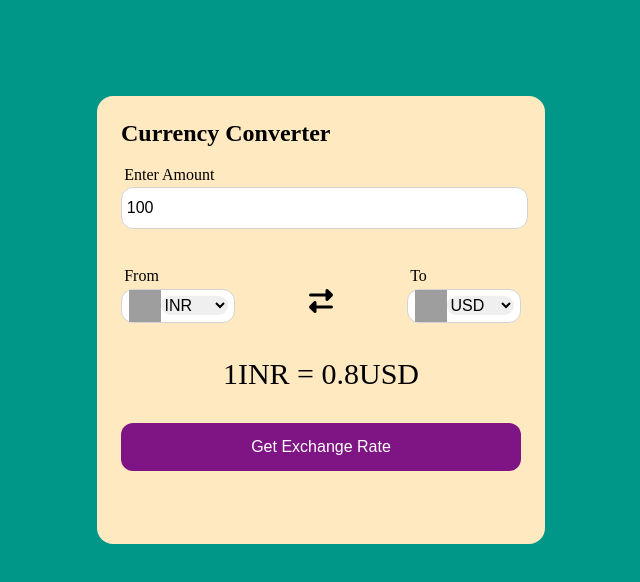
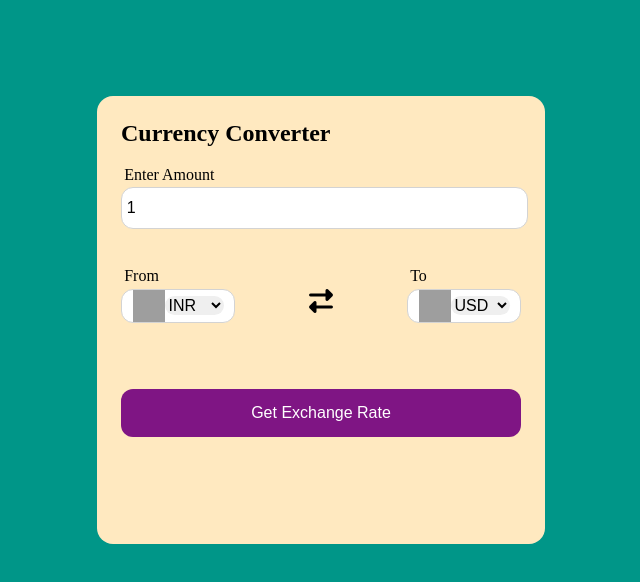
Before and after one commit to Krish-35/Projects, a plain HTML site: page PRACTISE_ROJECT/Currency_converter/home.html in a window 1280 px wide. Shown: the whole page, without its empty margins (319-959 px from the left). Drawn offline with Linux system fonts and the light colour scheme; no server answers; grey boxes are pictures that could not be loaded.

Commit message:
completed currency converter project

```diff
--- a/PRACTISE_ROJECT/Currency_converter/codes.js
+++ b/PRACTISE_ROJECT/Currency_converter/codes.js
@@ -1,125 +1,125 @@
 const countryList = {
-  "AFG": "AF",
-  "ALB": "AL",
-  "ALG": "DZ",
-  "AND": "AD",
-  "ANG": "AO",
-  "ARG": "AR",
-  "ARM": "AM",
-  "AUS": "AU",
-  "AUT": "AT",
-  "AZE": "AZ",
-  "BAH": "BS",
-  "BHR": "BH",
-  "BAN": "BD",
-  "BLR": "BY",
-  "BEL": "BE",
-  "BHU": "BT",
-  "BOL": "BO",
-  "BIH": "BA",
-  "BRA": "BR",
-  "BUL": "BG",
-  "CAM": "KH",
-  "CMR": "CM",
-  "CAN": "CA",
-  "CHI": "CL",
-  "CHN": "CN",
-  "COL": "CO",
-  "CRI": "CR",
-  "CRO": "HR",
-  "CUB": "CU",
-  "CYP": "CY",
-  "CZE": "CZ",
-  "DEN": "DK",
-  "DOM": "DO",
-  "ECU": "EC",
-  "EGY": "EG",
-  "EST": "EE",
-  "ETH": "ET",
-  "FIN": "FI",
-  "FRA": "FR",
-  "GEO": "GE",
-  "GER": "DE",
-  "GRE": "GR",
-  "GRL": "GL",
-  "GUA": "GT",
-  "HAI": "HT",
-  "HON": "HN",
-  "HKG": "HK",
-  "HUN": "HU",
-  "ICE": "IS",
-  "IND": "IN",
-  "IDO": "ID",
-  "IRN": "IR",
-  "IRQ": "IQ",
-  "IRE": "IE",
-  "ISR": "IL",
-  "ITA": "IT",
-  "JAM": "JM",
-  "JPN": "JP",
-  "JOR": "JO",
-  "KAZ": "KZ",
-  "KEN": "KE",
-  "KUW": "KW",
-  "KGZ": "KG",
-  "LAO": "LA",
-  "LAT": "LV",
-  "LEB": "LB",
-  "LIB": "LY",
-  "LIT": "LT",
-  "LUX": "LU",
-  "MAL": "MY",
-  "MDV": "MV",
-  "MEX": "MX",
-  "MOL": "MD",
-  "MON": "MC",
-  "MNG": "MN",
-  "MOR": "MA",
-  "NEP": "NP",
-  "NLD": "NL",
-  "NZL": "NZ",
-  "NGA": "NG",
-  "PRK": "KP",
-  "NOR": "NO",
-  "OMA": "OM",
-  "PAK": "PK",
-  "PAN": "PA",
-  "PAR": "PY",
-  "PER": "PE",
-  "PHI": "PH",
-  "POL": "PL",
-  "POR": "PT",
-  "QAT": "QA",
-  "ROM": "RO",
-  "RUS": "RU",
-  "KSA": "SA",
-  "SRB": "RS",
-  "SGP": "SG",
-  "SVK": "SK",
-  "SLO": "SI",
-  "RSA": "ZA",
-  "KOR": "KR",
-  "ESP": "ES",
-  "LKA": "LK",
-  "SWE": "SE",
-  "SWI": "CH",
-  "SYR": "SY",
-  "TWN": "TW",
-  "TAJ": "TJ",
-  "TAN": "TZ",
-  "THA": "TH",
-  "TUN": "TN",
-  "TUR": "TR",
-  "TKM": "TM",
-  "UKR": "UA",
-  "UAE": "AE",
-  "UK": "GB",
-  "USA": "US",
-  "URU": "UY",
-  "UZB": "UZ",
-  "VEN": "VE",
-  "VNM": "VN",
-  "YEM": "YE",
-  "ZAM": "ZM",
-  "ZIM": "ZW"
+  "AFN": "AF",
+  "ALL": "AL",
+  "DZD": "DZ",
+  "EUR": "AD", // Andorra
+  "AOA": "AO",
+  "ARS": "AR",
+  "AMD": "AM",
+  "AUD": "AU",
+  "EUR": "AT", // Austria
+  "AZN": "AZ",
+  "BSD": "BS",
+  "BHD": "BH",
+  "BDT": "BD",
+  "BYN": "BY",
+  "EUR": "BE", // Belgium
+  "BTN": "BT",
+  "BOB": "BO",
+  "BAM": "BA",
+  "BRL": "BR",
+  "BGN": "BG",
+  "KHR": "KH",
+  "XAF": "CM",
+  "CAD": "CA",
+  "CLP": "CL",
+  "CNY": "CN",
+  "COP": "CO",
+  "CRC": "CR",
+  "HRK": "HR",
+  "CUP": "CU",
+  "EUR": "CY", // Cyprus
+  "CZK": "CZ",
+  "DKK": "DK",
+  "DOP": "DO",
+  "USD": "EC", // Ecuador
+  "EGP": "EG",
+  "EUR": "EE", // Estonia
+  "ETB": "ET",
+  "EUR": "FI", // Finland
+  "EUR": "FR", // France
+  "GEL": "GE",
+  "EUR": "DE", // Germany
+  "EUR": "GR", // Greece
+  "DKK": "GL", // Greenland
+  "GTQ": "GT",
+  "HTG": "HT",
+  "HNL": "HN",
+  "HKD": "HK",
+  "HUF": "HU",
+  "ISK": "IS",
+  "INR": "IN",
+  "IDR": "ID",
+  "IRR": "IR",
+  "IQD": "IQ",
+  "EUR": "IE", // Ireland
+  "ILS": "IL",
+  "EUR": "IT", // Italy
+  "JMD": "JM",
+  "JPY": "JP",
+  "JOD": "JO",
+  "KZT": "KZ",
+  "KES": "KE",
+  "KWD": "KW",
+  "KGS": "KG",
+  "LAK": "LA",
+  "EUR": "LV", // Latvia
+  "LBP": "LB",
+  "LYD": "LY",
+  "EUR": "LT", // Lithuania
+  "EUR": "LU", // Luxembourg
+  "MYR": "MY",
+  "MVR": "MV",
+  "MXN": "MX",
+  "MDL": "MD",
+  "EUR": "MC", // Monaco
+  "MNT": "MN",
+  "MAD": "MA",
+  "NPR": "NP",
+  "EUR": "NL", // Netherlands
+  "NZD": "NZ",
+  "NGN": "NG",
+  "KPW": "KP",
+  "NOK": "NO",
+  "OMR": "OM",
+  "PKR": "PK",
+  "PAB": "PA",
+  "PYG": "PY",
+  "PEN": "PE",
+  "PHP": "PH",
+  "PLN": "PL",
+  "EUR": "PT", // Portugal
+  "QAR": "QA",
+  "RON": "RO",
+  "RUB": "RU",
+  "SAR": "SA",
+  "RSD": "RS",
+  "SGD": "SG",
+  "EUR": "SK", // Slovakia
+  "EUR": "SI", // Slovenia
+  "ZAR": "ZA",
+  "KRW": "KR",
+  "EUR": "ES", // Spain
+  "LKR": "LK",
+  "SEK": "SE",
+  "CHF": "CH",
+  "SYP": "SY",
+  "TWD": "TW",
+  "TJS": "TJ",
+  "TZS": "TZ",
+  "THB": "TH",
+  "TND": "TN",
+  "TRY": "TR",
+  "TMT": "TM",
+  "UAH": "UA",
+  "AED": "AE",
+  "GBP": "GB",
+  "USD": "US",
+  "UYU": "UY",
+  "UZS": "UZ",
+  "VEF": "VE",
+  "VND": "VN",
+  "YER": "YE",
+  "ZMW": "ZM",
+  "ZWL": "ZW"
 };
--- a/PRACTISE_ROJECT/Currency_converter/home.html
+++ b/PRACTISE_ROJECT/Currency_converter/home.html
@@ -14,36 +14,26 @@
         <form>
             <div class="amount">
                 <p>Enter Amount</p>
-                <input type="text" value="100">
+                <input type="text" value="1">
             </div>
             <div class="drop">
                 <div class="from">
                     <p>From</p>
                     <div class="select-box">
                         <img src="https://flagsapi.com/IN/flat/64.png">
-                        <select name="from" id="">
-                            <option value="INR">INR</option>
-                            <option value="USD">USD</option>
-                            <option value="EURO">EURO</option>
-                            <option value="AUD">AUD</option>
-                        </select>
+                        <select name="from" id=""></select>
                     </div>
                 </div>
-                <i class="fa-solid fa-right-left"></i>
+                <i id="swap-icon" class="fa-solid fa-right-left"></i>
                 <div class="to">
                     <p>To</p>
                     <div class="select-box">
                         <img src="https://flagsapi.com/US/flat/64.png">
-                        <select name="to" id="">
-                            <option value="USD">USD</option>
-                            <option value="INR">INR</option>
-                            <option value="EURO">EURO</option>
-                            <option value="AUD">AUD</option>
-                        </select>
+                        <select name="to" id=""></select>
                     </div>
                 </div>
             </div>
-            <div class="msg">1INR = 0.8USD</div>
+            <div class="msg"></div>
             <button>Get Exchange Rate</button>
         </form>
     </div>
--- a/PRACTISE_ROJECT/Currency_converter/script.js
+++ b/PRACTISE_ROJECT/Currency_converter/script.js
@@ -0,0 +1,79 @@
+const BaseUrl = "https://cdn.jsdelivr.net/npm/@fawazahmed0/currency-api@latest/v1/currencies";
+
+const dropdown = document.querySelectorAll(".drop select");
+const btn = document.querySelector("form button")
+const fromCurr = document.querySelector(".from select");
+const toCurr = document.querySelector(".to select");
+const msg = document.querySelector(".msg");
+const swap = document.querySelector("#swap-icon");
+
+
+
+for(let select of dropdown){
+    for(currCode in countryList){
+        let newOption = document.createElement("option");
+        newOption.innerText = currCode;
+        newOption.value = currCode;
+
+        if(select.name === "from" && currCode === "INR"){
+            newOption.selected = "selected";
+        }else if(select.name === "to" && currCode === "USD"){
+            newOption.selected = "selected";
+        }
+        select.append(newOption);
+    }
+
+    select.addEventListener("change" ,(evt)=>{
+        updateFlag(evt.target);
+    });
+}
+
+swap.addEventListener("click", () => {
+    let temp = fromCurr.value;
+    fromCurr.value = toCurr.value;
+    toCurr.value = temp;
+
+    // update flags for both after swapping
+    updateFlag(fromCurr);
+    updateFlag(toCurr);
+});
+
+const updateExchangeRate = async () =>{
+    let amount = document.querySelector(".amount input");
+    let amtValue = Number(amount.value);
+    console.log(amtValue);
+    if(amtValue === "" || amtValue < 1){
+        amtValue = 1;
+        amount.value = "1";
+    }
+    //console.log(fromCurr.value,toCurr.value);
+    const URL = `${BaseUrl}/${fromCurr.value.toLowerCase()}.json`;
+    let response = await fetch(URL);
+    let data = await response.json();
+    let from = fromCurr.value.toLowerCase();
+    let to = toCurr.value.toLowerCase();
+    let excRate = data[from][to];
+    let finalAmount = parseFloat((amtValue * excRate).toFixed(4));
+    //console.log(`${amtValue} ${fromCurr.value} = ${finalAmount} ${toCurr.value}`);
+    msg.innerText = `${amtValue} ${fromCurr.value} = ${finalAmount} ${toCurr.value}`;
+}
+
+const updateFlag =(element)=>{
+    let currCode = element.value;
+    let countryCode = countryList[currCode];
+    let newSrc = `https://flagsapi.com/${countryCode}/flat/64.png`;
+    let img = element.parentElement.querySelector("img");
+    img.src = newSrc;
+}
+
+
+btn.addEventListener("click",async (evt)=>{
+    evt.preventDefault();
+    updateExchangeRate();
+
+});
+
+
+window.addEventListener("load", () => {
+    updateExchangeRate();
+});
--- a/PRACTISE_ROJECT/Currency_converter/style.css
+++ b/PRACTISE_ROJECT/Currency_converter/style.css
@@ -84,7 +84,7 @@ form input{
 }
 
 .msg{
-    font-size: 30px;
+    font-size: 25px;
     display: flex;
     margin: 2rem 0 2rem 0;
     justify-content: center;
```
